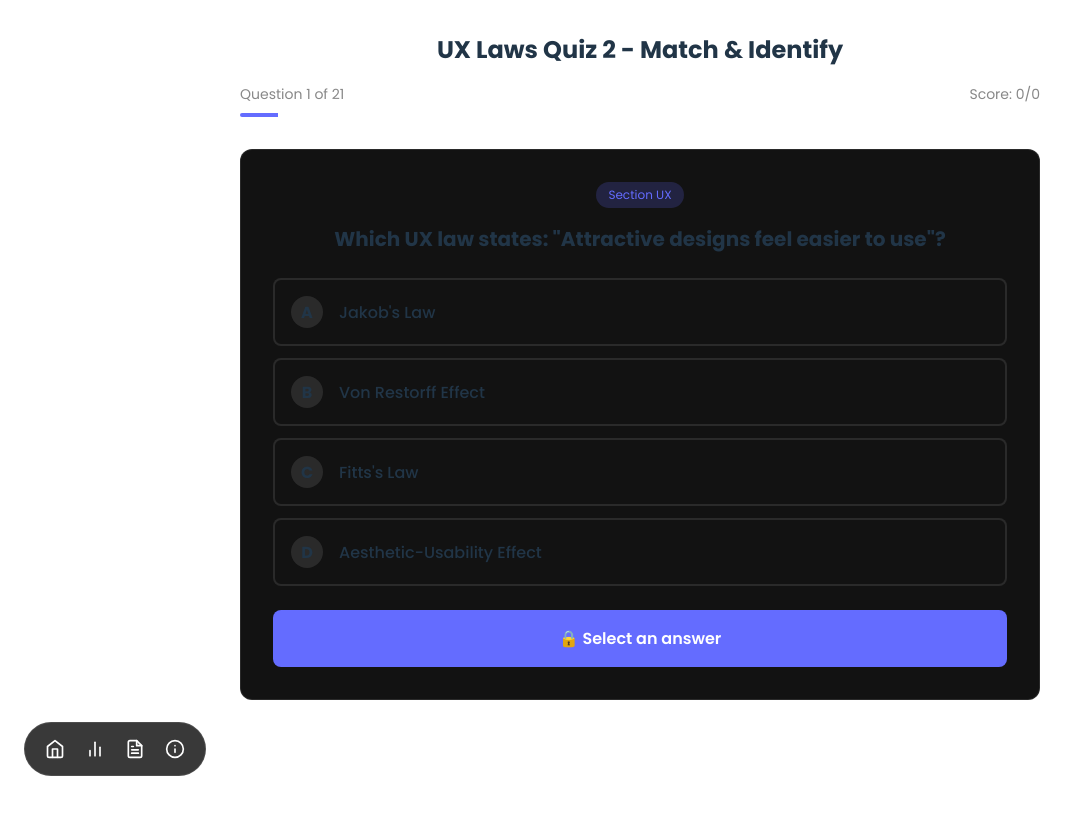
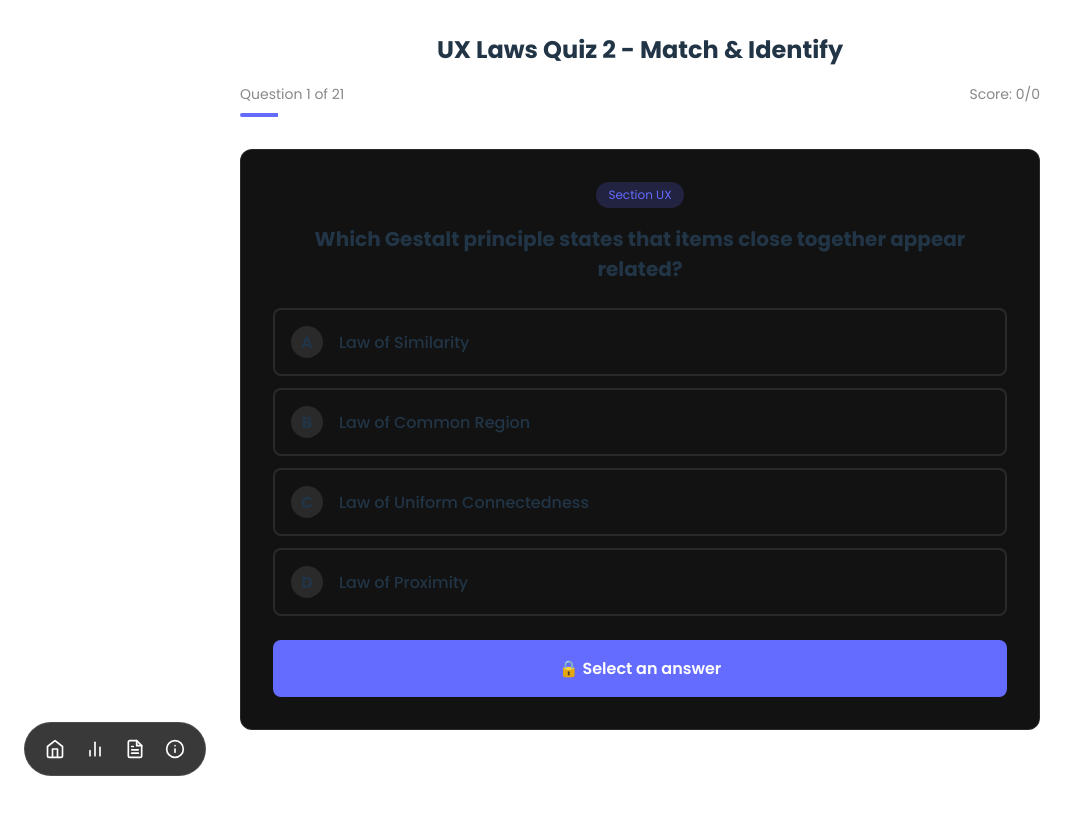
Before and after one commit to dvnnyle/xQuizer, a React (Vite) app: page /uxquiz2 in a window 1280 px wide. Shown: the top 814 px of the page, without its empty margins (0-1079 px from the left). Built offline with nearby package versions, Linux system fonts and the light colour scheme.

Commit message:
Add question randomization to UX Quiz 2

```diff
--- a/src/moreQuizes/uxQuiz2.jsx
+++ b/src/moreQuizes/uxQuiz2.jsx
@@ -62,8 +62,9 @@ function UxQuiz2() {
   const [imageLoaded, setImageLoaded] = useState(false)
 
   useEffect(() => {
-    // Use questionsData directly since it already has explanations
-    setMergedData(questionsData)
+    // Shuffle questions to prevent pattern recognition
+    const shuffled = [...questionsData].sort(() => Math.random() - 0.5)
+    setMergedData(shuffled)
   }, [])
 
   useEffect(() => {
```
